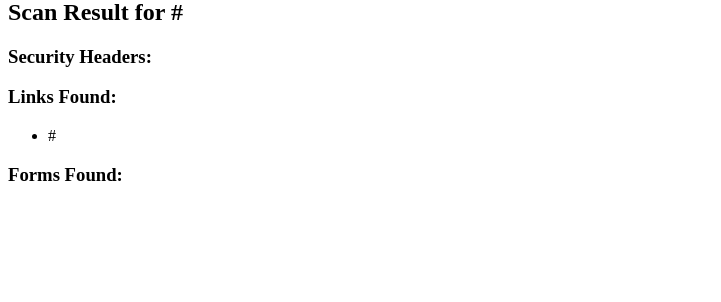
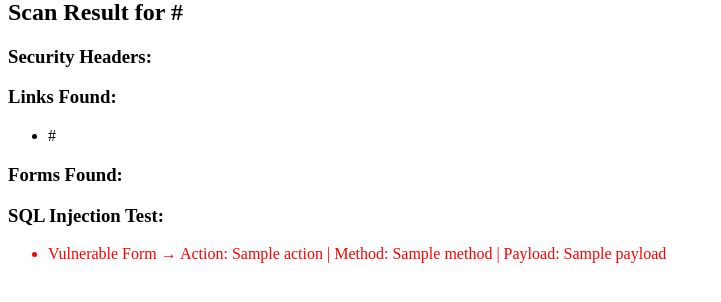
Before and after one commit to Cedric-Raichand/IC_CS_01, a Flask app: template templates/index.html in a window 1280 px wide. Shown: the part 132-434 px from the top of the page, without its empty margins (0-721 px from the left). Run offline with Flask 3, Linux system fonts and the light colour scheme; the template is opened without the code that fills it: most values are stand-ins (such as "Sample title", 1, 10 or a date in 2020).

Commit message:
feat: display SQL injection scan results in UI
- Add SQL Injection Test section
- Show vulnerable forms in red
- Show safe message when no vulnerability is detected

```diff
--- a/templates/index.html
+++ b/templates/index.html
@@ -55,5 +55,20 @@
 
 {% endif %}
 
+<h3>SQL Injection Test:</h3>
+{% if result.sql_vulnerabilities %}
+<ul>
+    {% for vuln in result.sql_vulnerabilities %}
+    <li style="color:red;">
+        Vulnerable Form → Action: {{ vuln.action }} | Method: {{ vuln.method }}
+        | Payload: {{ vuln.payload }}
+    </li>
+    {% endfor %}
+</ul>
+{% else %}
+<p style="color:green;">No SQL Injection vulnerability detected</p>
+{% endif %}
+
+
 </body>
 </html>
```
